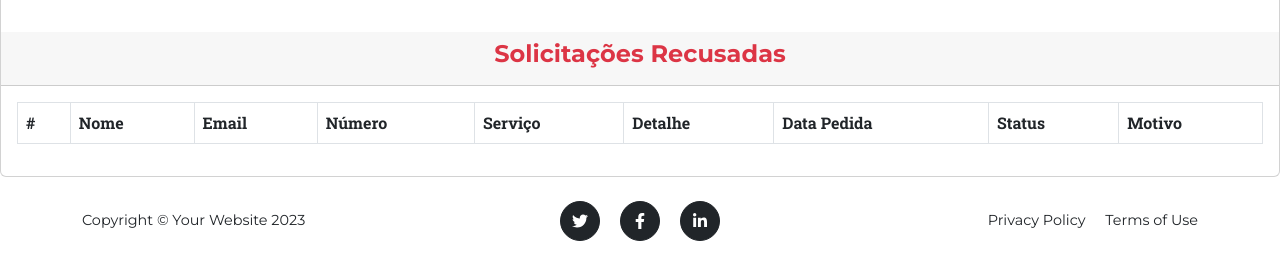
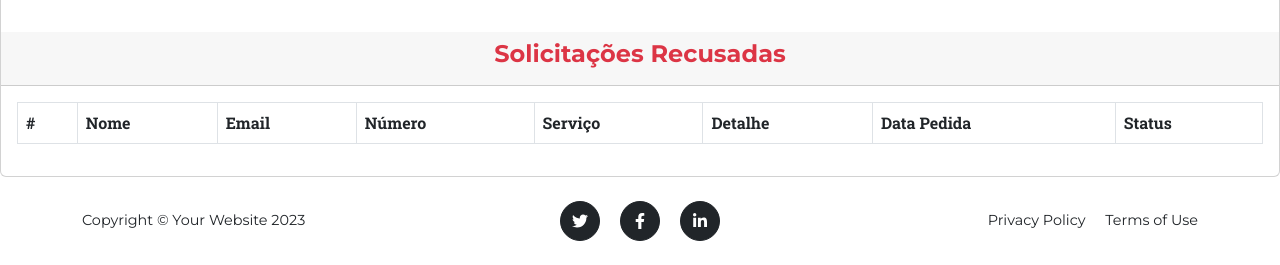
Before and after one commit to TioCaminhao/SASA, a Django app: page /administrador/ in a window 1280 px wide. Shown: the part 1054-1319 px from the top of the page. Run offline with Django 5.2, Linux system fonts and the light colour scheme; the visitor is signed in with stand-in values (Sample User, id 1); data that the repository does not hold is empty; some libraries are stand-ins or nearby versions.

Commit message:
pronto dois

```diff
--- a/sasa/templates/administrador.html
+++ b/sasa/templates/administrador.html
@@ -113,7 +113,6 @@
                             <th>Detalhe</th>
                             <th>Data Pedida</th>
                             <th>Status</th>
-                            <th>Motivo</th>
                         </tr>
                         {% for form in recusadas %}
                         <tr>
```
